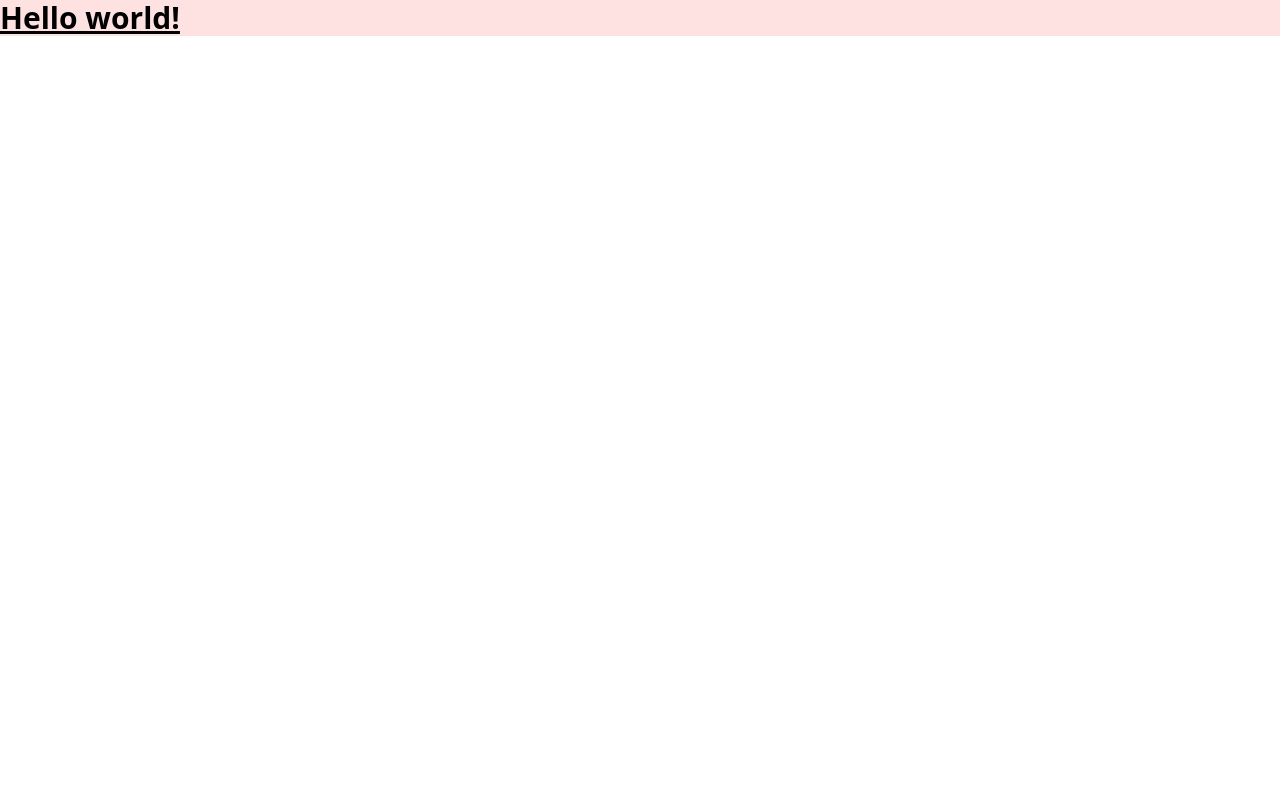
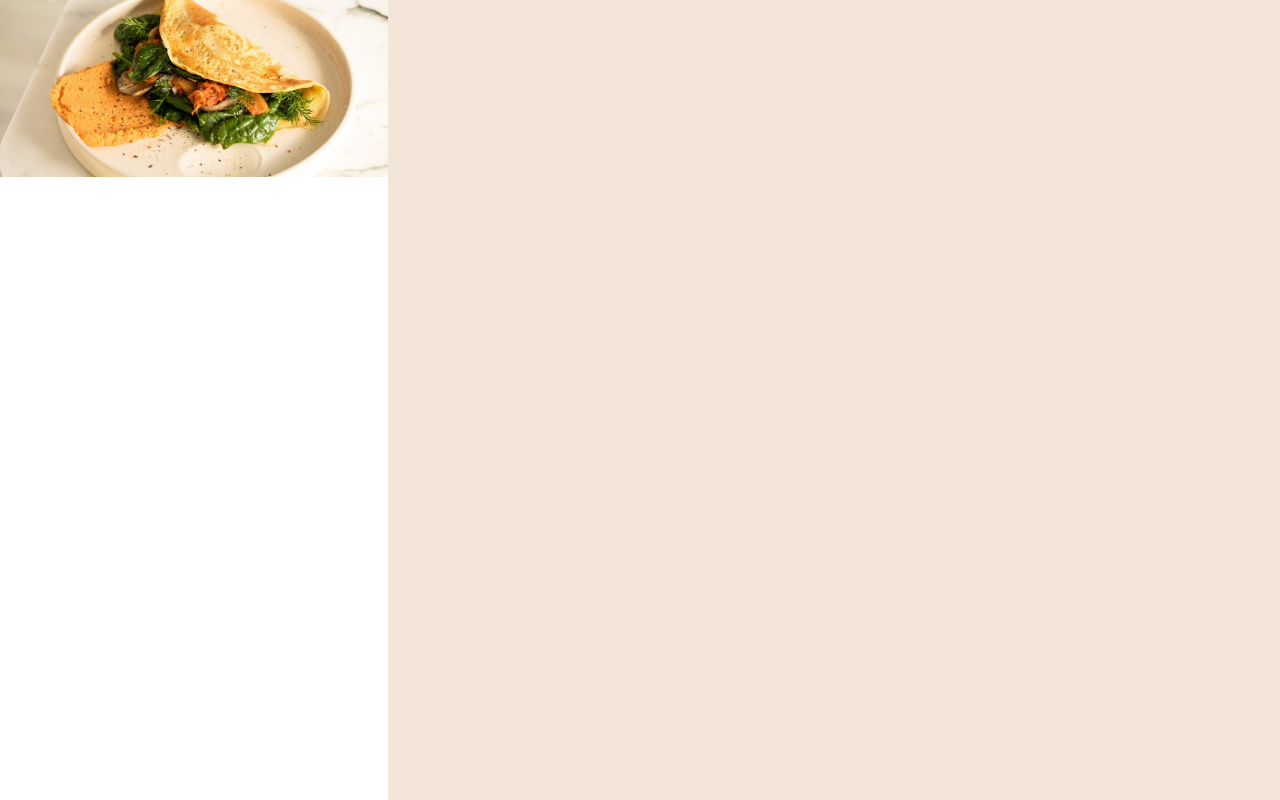
Before and after one commit to lordever/tailwind-sandbox, a website: page index.html in a window 1280 px wide. Drawn offline with Linux system fonts and the light colour scheme.

Commit message:
Recipe Page setup

```diff
--- a/index.html
+++ b/index.html
@@ -6,11 +6,22 @@
           content="width=device-width, user-scalable=no, initial-scale=1.0, maximum-scale=1.0, minimum-scale=1.0">
     <meta http-equiv="X-UA-Compatible" content="ie=edge">
     <link rel="stylesheet" href="./css/style.css">
-    <title>Tailwind</title>
+    <link rel="icon" href="/images/favicon-32x32.png" type="image/x-icon"/>
+
+    <!--Fonts -->
+    <link rel="preconnect" href="https://fonts.googleapis.com">
+    <link rel="preconnect" href="https://fonts.gstatic.com" crossorigin>
+    <link href="https://fonts.googleapis.com/css2?family=Outfit:wght@100..900&family=Young+Serif&display=swap"
+          rel="stylesheet">
+
+    <title>Recipe Page</title>
 </head>
 <body>
-<h1 class="text-3xl font-bold underline bg-red-100">
-    Hello world!
-</h1>
+    <div class="h-screen bg-lightPink text-white">
+        <!--Card Container -->
+        <div class="items-center w-full h-full bg-white pb-[25px] max-w-[388px]">
+            <img src="./images/image-omelette.jpeg" alt="image" class="w-full">
+        </div>
+    </div>
 </body>
 </html>
--- a/tailwind.config.js
+++ b/tailwind.config.js
@@ -2,7 +2,17 @@
 module.exports = {
   content: ["./*html"],
   theme: {
-    extend: {},
+    extend: {
+      fontFamily: {
+        sans: ['Outfit', 'sans-serif'],
+        youngSerif: ['Young Serif', 'serif']
+      },
+      colors: {
+        lightPink: '#f3e5d8',
+        pink: '#fff7fc',
+        brown: '#7b4735'
+      }
+    },
   },
   plugins: [],
 }
```
Also changed, not shown: css/style.css, images/favicon-32x32.png (added), images/image-omelette.jpeg (added).
